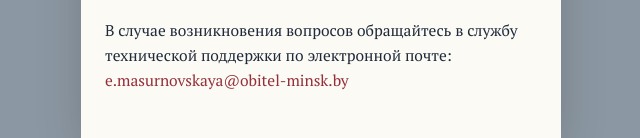
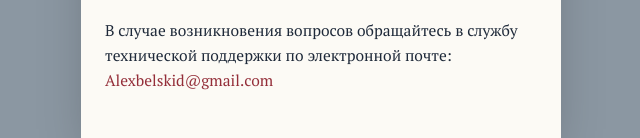
Before and after one commit to alexbelskid/hram-pages, a React (Vite) app: page / in a window 1280 px wide. Shown: the part 2178-2316 px from the top of the page, without its empty margins (319-959 px from the left). Built offline with nearby package versions, Linux system fonts and the light colour scheme.

Commit message:
Update contact email

```diff
--- a/src/App.tsx
+++ b/src/App.tsx
@@ -46,8 +46,8 @@ const IntroText = () => (
     <p className="mb-2">
       В случае возникновения вопросов обращайтесь в службу технической
       поддержки по электронной почте:<br />
-      <a href="mailto:e.masurnovskaya@obitel-minsk.by" className="text-[#942e39]">
-        e.masurnovskaya@obitel-minsk.by
+      <a href="mailto:Alexbelskid@gmail.com" className="text-[#942e39]">
+        Alexbelskid@gmail.com
       </a>
     </p>
   </div>
```
